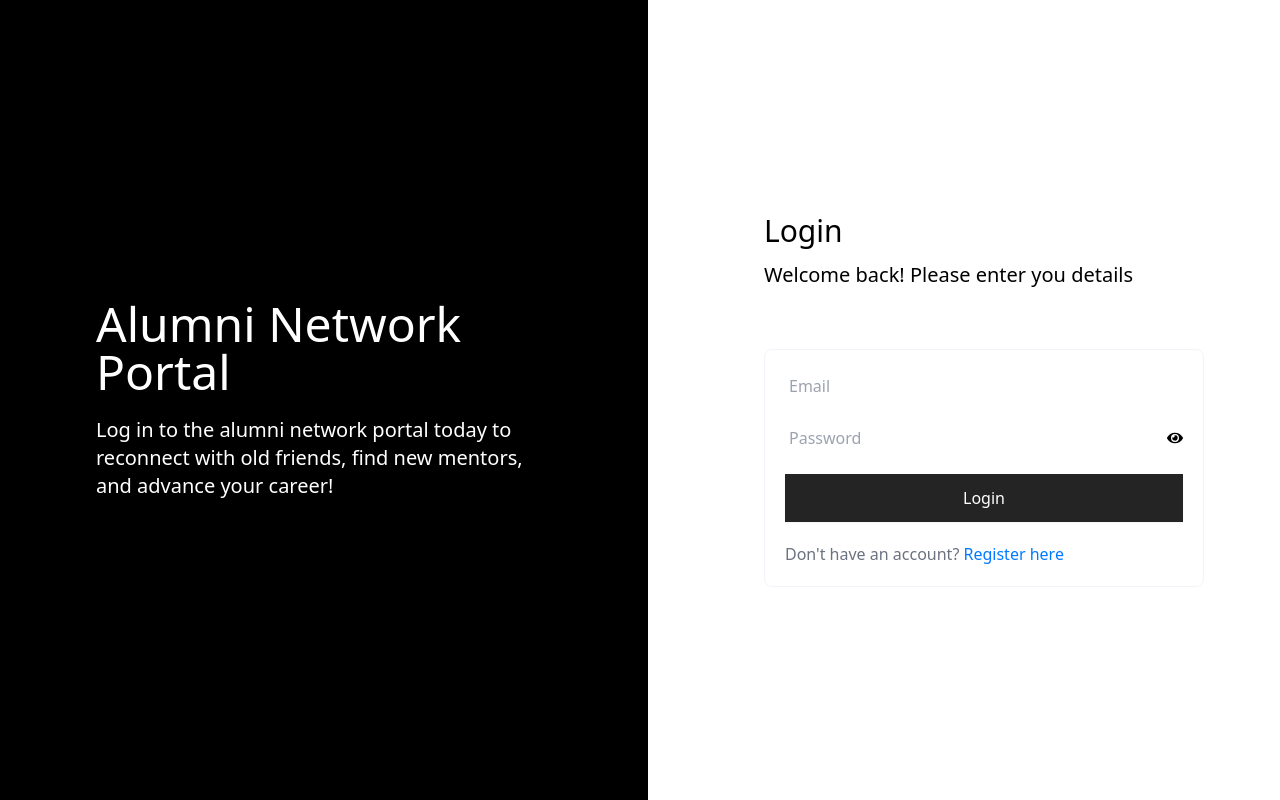
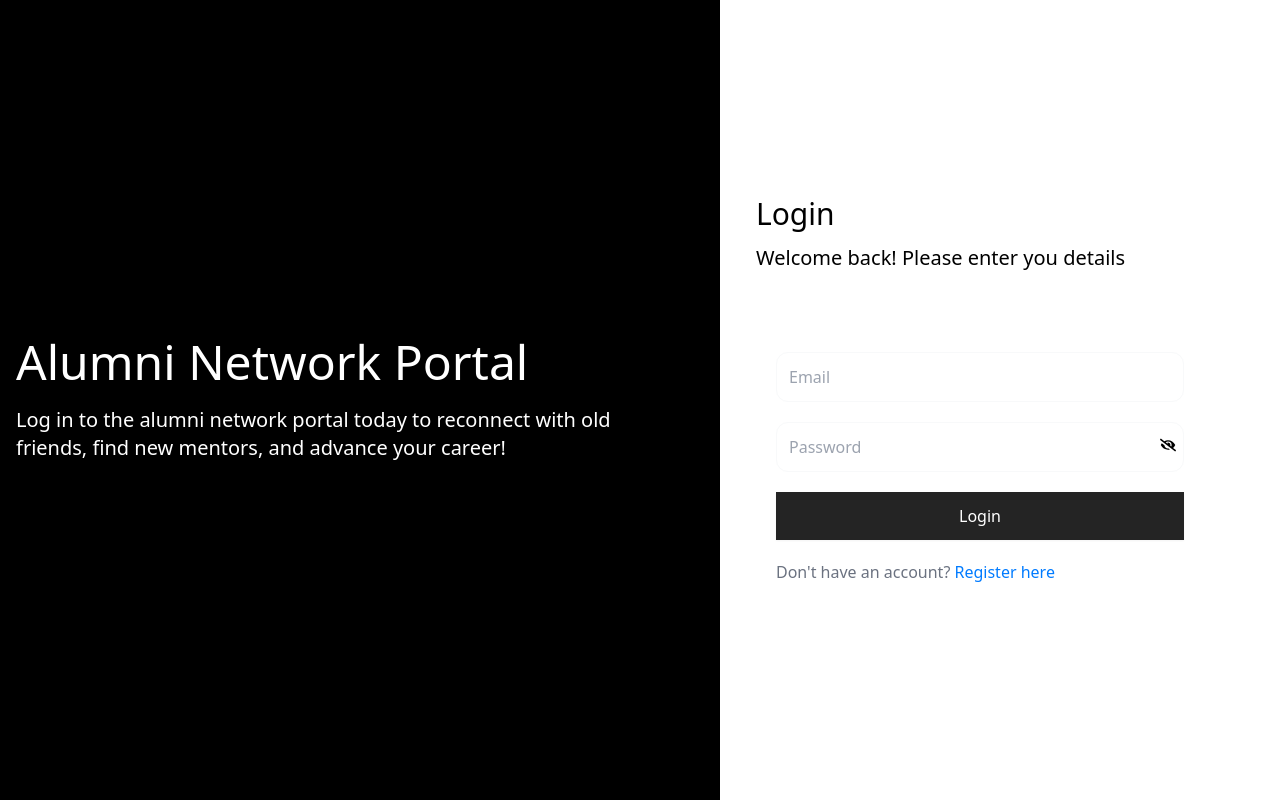
Before and after one commit to rahulkrishna10/Alumni-Network-Portal, a React (Create React App) app in the folder client/: page /login in a window 1280 px wide. Built offline with nearby package versions, Linux system fonts and the light colour scheme.

Commit message:
Added some changes to the login page and dashboard

```diff
--- a/client/src/components/LoginForm.js
+++ b/client/src/components/LoginForm.js
@@ -45,14 +45,16 @@ const LoginForm = () => {
 
   return (
     <div className="h-screen w-screen flex flex-row justify-center">
-      <div className="min-w-[50%] bg-black text-white p-24 hidden lg:flex lg:flex-col gap-5 justify-center align-middle">
-        <h1 className="text-5xl font-thin">Alumni Network Portal</h1>
-        <p className="text-xl font-thin">
-          Log in to the alumni network portal today to reconnect with old
-          friends, find new mentors, and advance your career!
-        </p>
+      <div className="min-w-[50%] bg-white text-white flex flex-col gap-5 justify-center items-center">
+        <div className="bg-black w-[800px] h-[800px] flex flex-col justify-center gap-5 p-24">
+          <h1 className="text-5xl font-thin">Alumni Network Portal</h1>
+          <p className="text-xl font-thin">
+            Log in to the alumni network portal today to reconnect with old
+            friends, find new mentors, and advance your career!
+          </p>
+        </div>
       </div>
-      <div className="w-screen m-24 flex flex-col gap-5 justify-center md:w-[50%]">
+      <div className="m-24 flex flex-col gap-5 justify-center md:w-[50%]">
         <div className="m-5">
           <h1 className="text-3xl font-thin">Login</h1>
           <p className="text-xl font-thin mt-3 hidden md:block">
@@ -62,28 +64,31 @@ const LoginForm = () => {
         <form
           onSubmit={submitHandler}
           action="POST"
-          className="w-full m-5 p-5 border border-slate-100 flex flex-col justify-center align-middle gap-5 rounded-lg md:min-w-[400px] lg:min-w-[400px]"
+          className="w-full m-5 p-5 flex flex-col justify-center align-middle gap-5 rounded-lg md:min-w-[400px] lg:min-w-[400px]"
         >
           <input
             name="email"
-            className="p-1 focus:outline-none border-[#0f0f0f] focus:border-b-2 duration-75 ease-in-out"
+            className="p-3 focus:outline-none border border-[#F8F9FA] rounded-xl"
             type="email"
             placeholder="Email"
             onChange={emailChangeHandler}
           />
-          <div className="w-full flex align-middle justify-between">
+          <div className="w-full flex align-middle justify-between gap-3 relative">
             <input
               name="password"
-              className="w-full p-1 focus:outline-none border-[#0f0f0f] focus:border-b-2 duration-75 ease-in-out"
+              className="w-full p-3 focus:outline-none border border-[#F8F9FA] rounded-xl"
               type={isShow ? "text" : "password"}
               placeholder="Password"
               onChange={passwordChangeHandler}
             />
-            <button className="text-black" type="button">
+            <button
+              className="text-black absolute right-[2%] top-[30%]"
+              type="button"
+            >
               {isShow ? (
+                <FaEye onClick={handleShowPassword} />
+              ) : (
                 <FaEyeSlash onClick={handleShowPassword} />
-              ) : (
-                <FaEye onClick={handleShowPassword} />
               )}
             </button>
           </div>
--- a/client/src/components/MiniEventCard.js
+++ b/client/src/components/MiniEventCard.js
@@ -21,7 +21,7 @@ const MiniEventCard = ({ data, user }) => {
         >
           {data.title}
         </h1>
-        <p className="bg-[#bfd5f5] w-full p-5">{truncatedDescription}</p>
+        <p className="bg-[#f8f8f8] w-full p-5">{truncatedDescription}</p>
       </div>
     </div>
   );
--- a/client/src/pages/Alumni/AlumniHome.js
+++ b/client/src/pages/Alumni/AlumniHome.js
@@ -26,7 +26,7 @@ const AlumniHome = () => {
     <div className="flex justify-between h-[85%] p-5 mx-20 mb-10">
       <div className="flex flex-col justify-around">
         <h1 className="text-5xl font-extralight">Dashboard</h1>
-        <div className="flex flex-col gap-5 w-[550px] my-5 bg-[#bfd5f5] p-10 rounded-xl">
+        <div className="flex flex-col gap-5 w-[550px] my-5 bg-[#f8f8f8] p-10 rounded-xl">
           <h3 className="text-3xl font-thin">Hi {userState.name}</h3>
           <p>
             Welcome back, {userState.name}! Reconnect with old friends, explore
--- a/client/src/pages/Students/StudentHome.js
+++ b/client/src/pages/Students/StudentHome.js
@@ -26,7 +26,7 @@ const StudentHome = () => {
     <div className="flex justify-between h-[85%] p-5 mx-20 mb-10">
       <div className="flex flex-col justify-around">
         <h1 className="text-5xl font-extralight">Dashboard</h1>
-        <div className="flex flex-col gap-5 w-[550px] my-5 bg-[#bfd5f5] p-10 rounded-xl">
+        <div className="flex flex-col gap-5 w-[550px] my-5 bg-[#f8f8f8] p-10 rounded-xl">
           <h3 className="text-3xl font-thin">Hi {userState.name}</h3>
           <p>
             Welcome back, {userState.name}! Reconnect with old friends, explore
```
Also changed, not shown: 2 other files (tests, documents, lock files or other folders).
